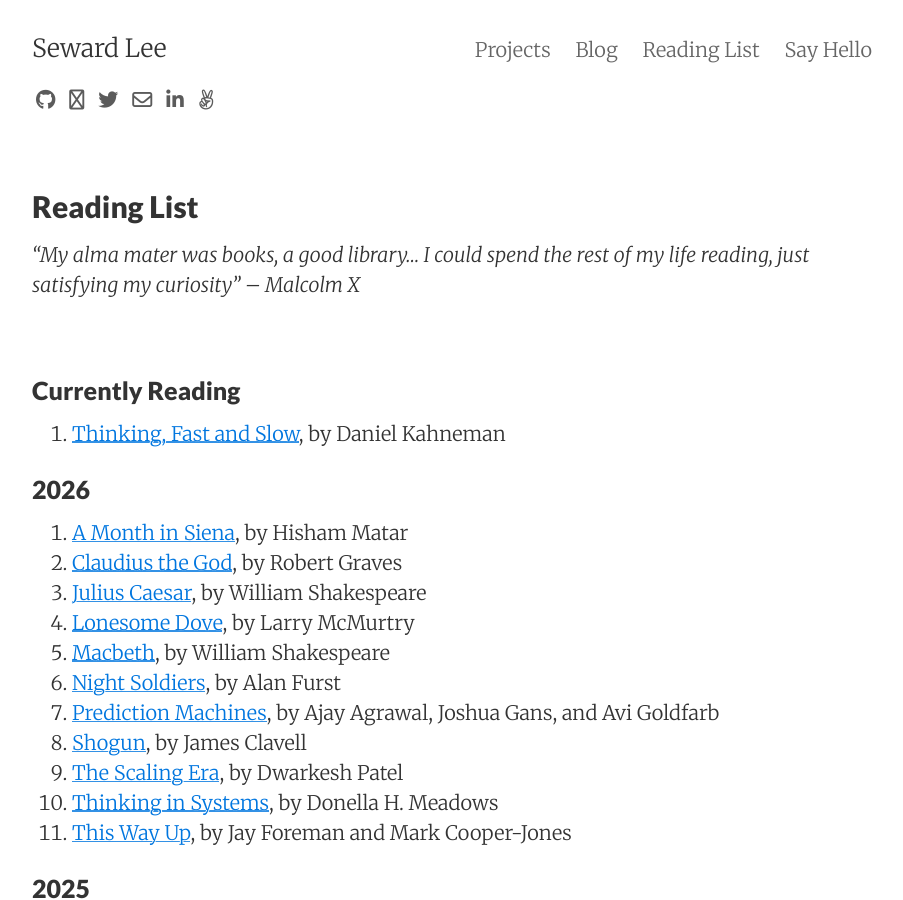
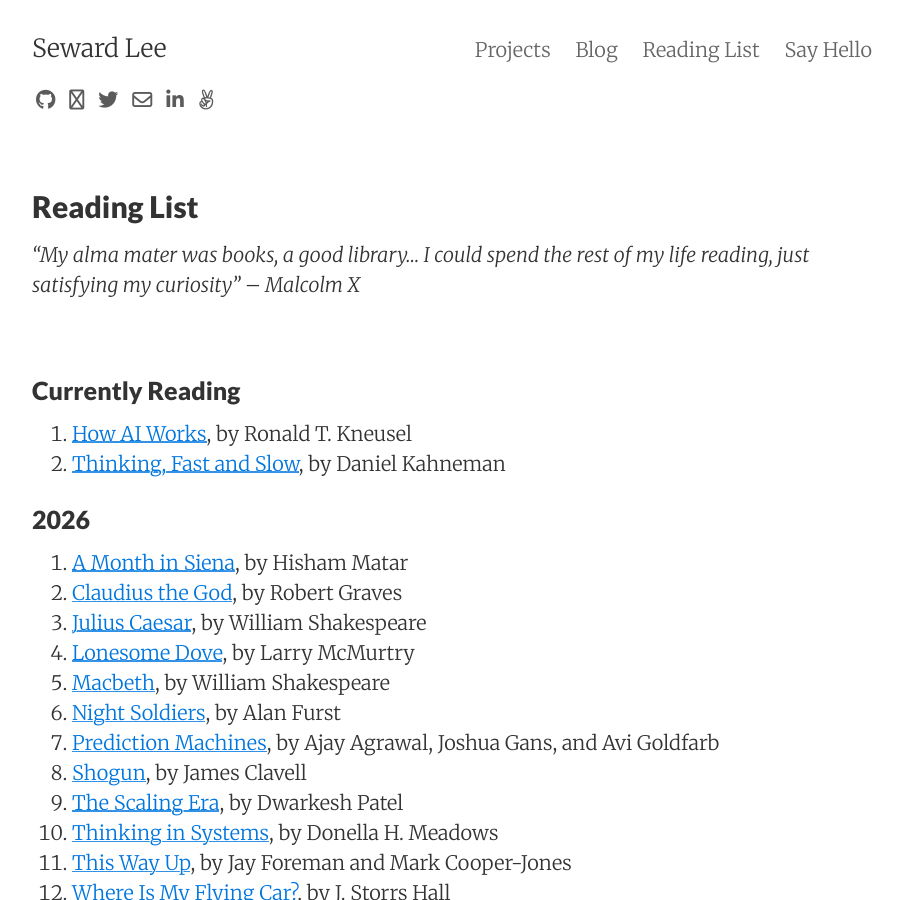
Before and after one commit to sewardlee337/sewardlee337.github.io, a Jekyll site: the page built from readinglist.md, in a window 1280 px wide and 900 px high. Shown: the whole window, without its empty margins (188-1091 px from the left). Built offline with Jekyll 4.4.1, drawn with Linux system fonts in a browser that asks for light colours; nearby versions of some CDN libraries.

Commit message:
update reading list

```diff
--- a/readinglist.md
+++ b/readinglist.md
@@ -11,6 +11,7 @@ _"My alma mater was books, a good library... I could spend the rest of my life r
 
 ### Currently Reading
 
+1. [How AI Works](https://www.amazon.com/How-AI-Works-Sorcery-Science/dp/1718503725), by Ronald T. Kneusel
 1. [Thinking, Fast and Slow](https://www.amazon.com/Thinking-Fast-Slow-Daniel-Kahneman/dp/0374533555), by Daniel Kahneman
 
 
@@ -28,6 +29,7 @@ _"My alma mater was books, a good library... I could spend the rest of my life r
 1. [The Scaling Era](https://www.amazon.com/Scaling-Era-Oral-History-2019-2025/dp/1953953557), by Dwarkesh Patel
 1. [Thinking in Systems](https://a.co/d/eoeVs6A), by Donella H. Meadows
 1. [This Way Up](https://www.amazon.com/This-Way-Up-Wrong-Matters/dp/133500131X), by Jay Foreman and Mark Cooper-Jones
+1. [Where Is My Flying Car?](https://www.amazon.com/Where-Flying-Car-Storrs-Hall/dp/1953953182), by J. Storrs Hall
 
 
 ### 2025
```
